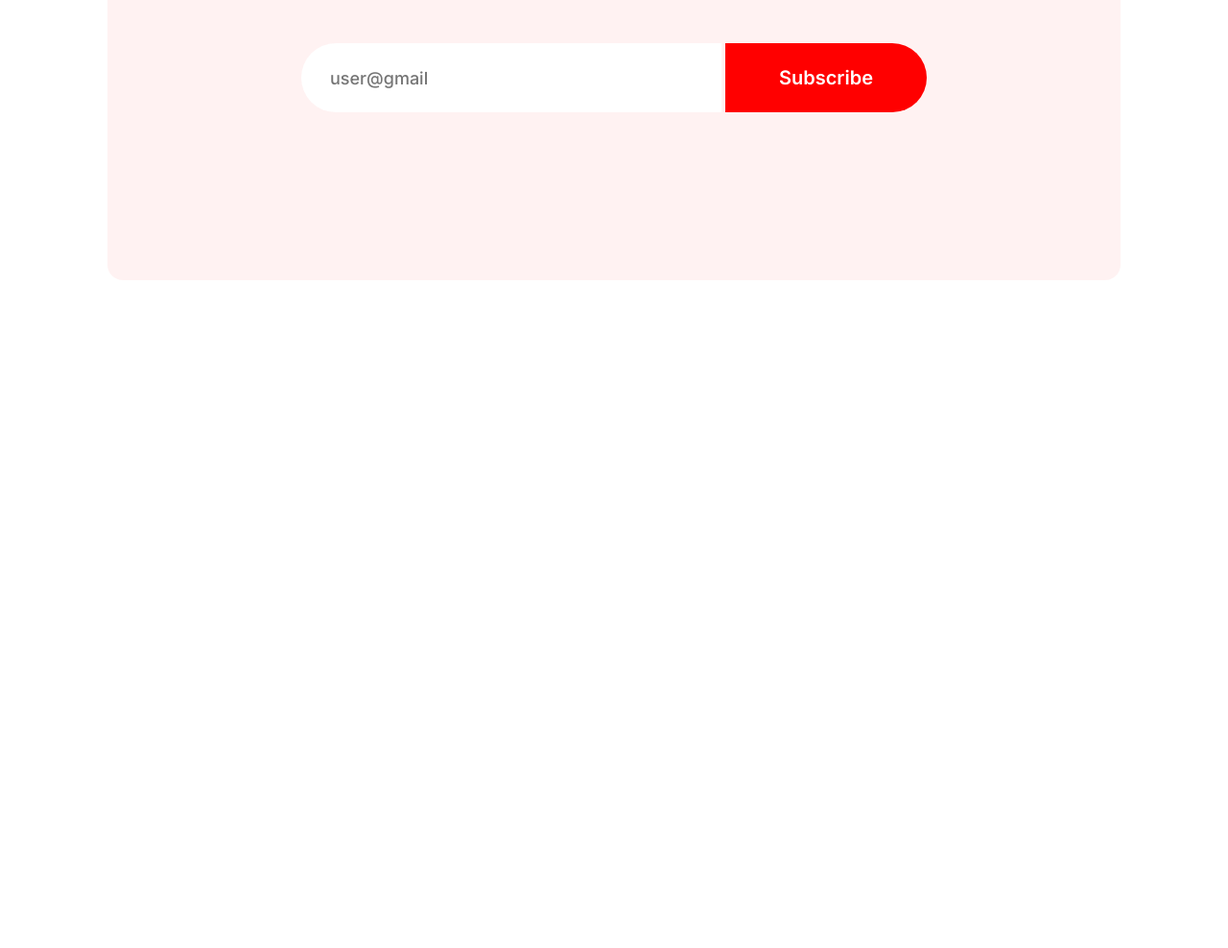
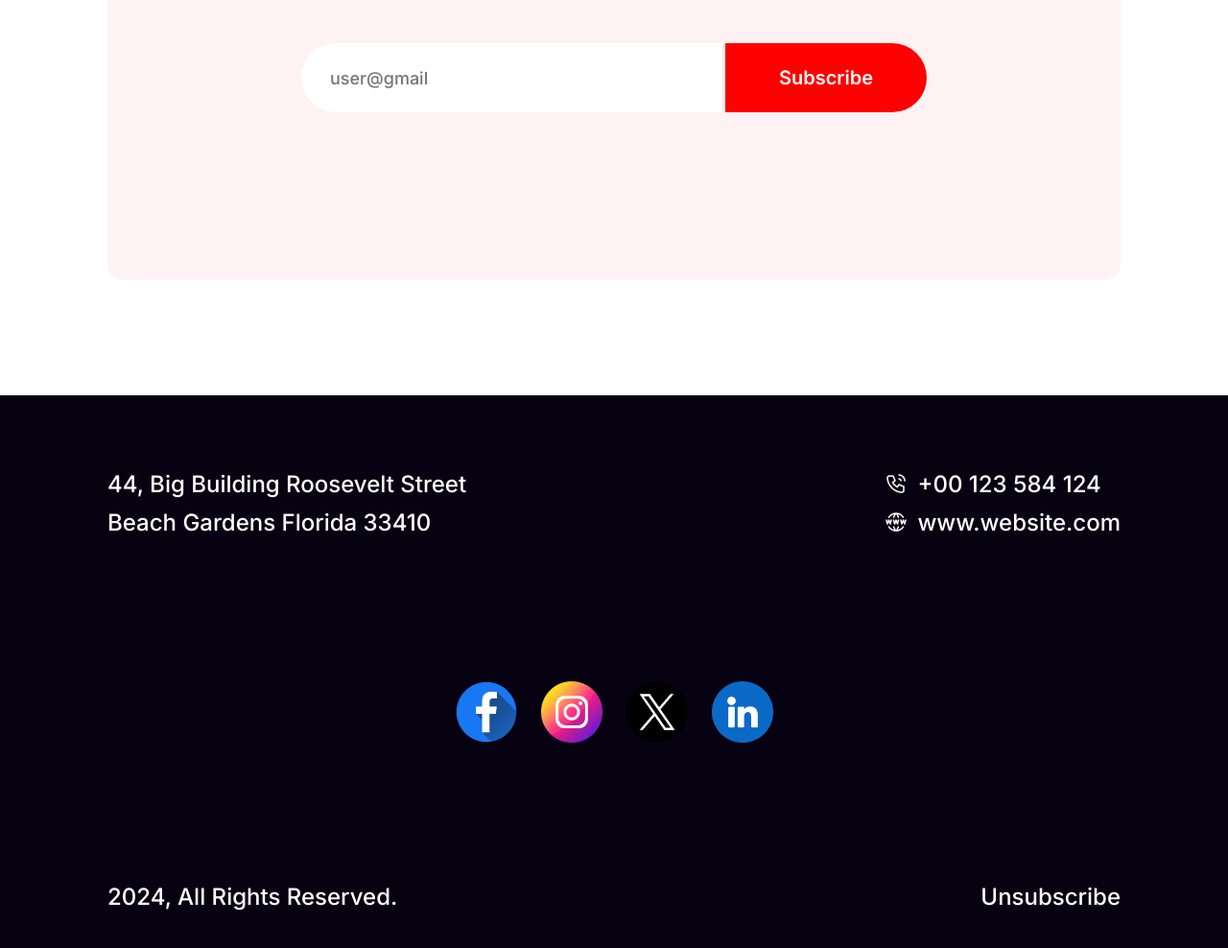
Before and after one commit to Shahriar-Samir/new-year-new-mission, a plain HTML site: page index.html in a window 1280 px wide. Shown: the part 6236-7224 px from the top of the page at 96% size. Before the commit the page ends 6528 px from the top, so only its background shows below. Drawn offline with Linux system fonts and the light colour scheme.

Commit message:
added footer part

```diff
--- a/index.html
+++ b/index.html
@@ -161,9 +161,11 @@
              <div class="subscribe-inputs">
                 <form>
                     <input type="email" placeholder="user@gmail">
+
                     <input type="submit" value="Subscribe">
                 </form>
              </div>
+
         </section>
         <!-- Subscribe section ends here -->
 
@@ -175,11 +177,57 @@
      <!-- footer part starts here -->
     <footer>
 
-        <div class="contact-info"></div>
+        <div class="footer-content">
 
-        <div></div>
+            <!-- contact section starts here -->
+            <div class="contact-info">
 
-        <div></div>
+               <p class="address">
+                44, Big Building Roosevelt Street <br>
+                Beach Gardens Florida 33410
+               </p>
+
+               <ul class="contact-numbers">
+
+                  <li class="number">
+                    <img src="/resources/Call.png">  <span>+00 123 584 124</span>
+                  </li>
+
+                  <li class="number">
+                    <img src="/resources/Website.png"> <span>www.website.com</span>
+                  </li>
+
+               </ul>
+
+            </div>
+            <!-- contact section ends here -->
+
+
+            <!-- social medias section starts here -->
+            <div class="social-medias">
+                 <img class="media" src="/resources/Facebook.png" alt="Facebook">
+
+                 <img class="media" src="/resources/Instagram.png" alt="Instagram">
+
+                 <img class="media" src="/resources/Twitter.png" alt="Twitter">
+
+                 <img src="/resources/Linkedin.png" alt="Linkedin">
+            </div>
+             <!-- social medias section ends here -->
+
+
+
+            <!-- copyright section starts-->
+            <div class="copyright-section">
+
+                <p>2024, All Rights Reserved.</p>
+
+                <p>Unsubscribe</p>
+
+            </div>
+             <!-- copyright section starts-->
+
+        </div>
 
     </footer>
       <!-- footer part ends here -->
--- a/styles/style.css
+++ b/styles/style.css
@@ -6,6 +6,7 @@
     margin: 0;
     padding: 0;
 }
+
 
 /* banner styling starts here*/
 .banner-section{
@@ -40,8 +41,9 @@
     width: 632px;
     margin-top: 16px;
 }
+/* banner styling ends here*/
 
-/* banner styling ends here*/
+
 
 /* main part styling starts here*/
 main{
@@ -88,8 +90,9 @@ main{
 .discount-image{
     margin-top: 48px;
 }
+/* discount section styling ends here */
 
-/* discount section styling ends here */
+
 
 /* night party section styling starts here */
 .nightparty-section{
@@ -140,8 +143,8 @@ main{
 .nightparty-year{
     margin-right: 155px;
 }
+/* night party section styling ends here */
 
-/* night party section styling ends here */
 
 
 /* party location section starts here*/
@@ -169,8 +172,9 @@ main{
     background: #F00;
     margin-top: 48px;
 }
+/* party location section ends here*/
 
-/* party location section ends here*/
+
 
 /* best offer section styling starts */
 .best-offer-section{
@@ -255,10 +259,9 @@ main{
 .best-offer-wishing{
     margin-top: 20px;
 }
+/* best offer section styling ends */
 
 
-
-/* best offer section styling ends */
 
 /* holiday sale section styling starts*/
 .holiday-sale-section{
@@ -313,11 +316,11 @@ main{
     justify-content: space-around;
     align-items: center;
 }
-
 /* holiday sale section styling ends*/
 
+
+
 /* portfolio section styling starts */
-
 .portfolio-opening{
     color: #F00;
     font-family: Inter;
@@ -365,12 +368,11 @@ main{
 .gift{
     margin-right: 24px;
 }
-
 /* portfolio section styling ends */
 
 
-/* Subscribe section styling ends */
 
+/* Subscribe section styling starts */
 .subscribe-section{
     margin-top: 120px;
     height: 616px;
@@ -430,13 +432,80 @@ main{
     font-weight: 600;
     cursor: pointer;
 }
+/* Subscribe section styling ends */
+/* main part styling ends here*/
 
-/* Subscribe section styling ends */
-
-
-/* main part styling ends here*/
 
 /* footer part styling starts here*/
 
+footer{
+    margin-top: 120px;
+    width: 100%;
+    background: #070211;
+    height: 609px;
+}
+
+.footer-content{
+     width: 82.5%;
+     height: 100%;
+     margin: auto;
+     display: flex;
+     flex-direction: column;
+     justify-content: space-around;
+}
+
+
+/* contact section starts here */
+.contact-info{
+    display: flex;
+    justify-content: space-between;
+    align-items: center;
+    color: #FFF;
+    font-family: Inter;
+    font-size: 24px;
+    font-weight: 500;
+    line-height: 40px;
+}
+
+.contact-numbers{
+    list-style: none;
+}
+
+.number{
+    display: flex;
+    align-items: center;
+}
+
+.number span{
+    margin-left: 10px;
+}
+/* contact section ends here */
+
+/* social medias section styling starts here */
+.social-medias{
+     display: flex;
+     justify-content: center;
+     align-items: center;
+}
+
+.media{
+     margin-right: 25px;
+}
+
+/* social medias section styling ends here */
+
+
+/* copyright section styling starts here */
+.copyright-section{
+    display: flex;
+    justify-content: space-between;
+    align-items: center;
+    color: #FFF;
+    font-family: Inter;
+    font-size: 24px;
+    font-weight: 500;
+}
+/* copyright section styling ends here */
+
 
 /* footer part styling starts here*/
```
